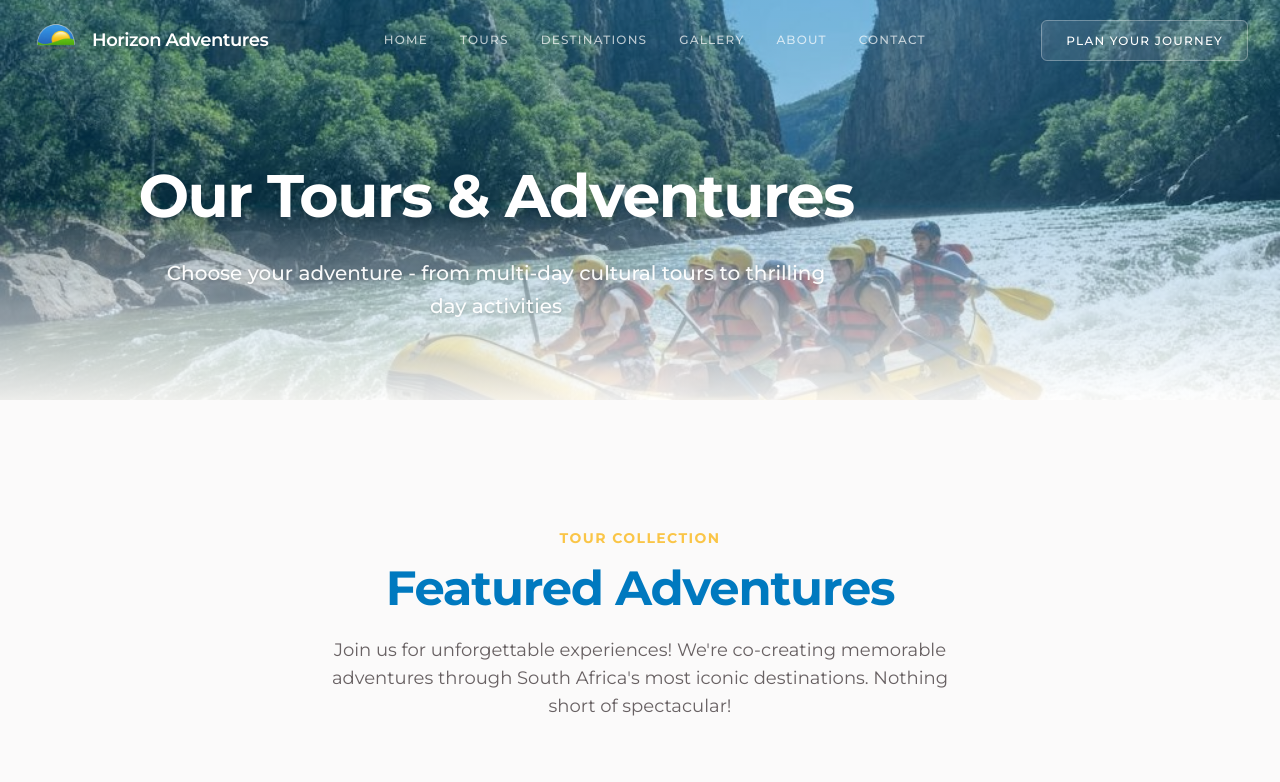
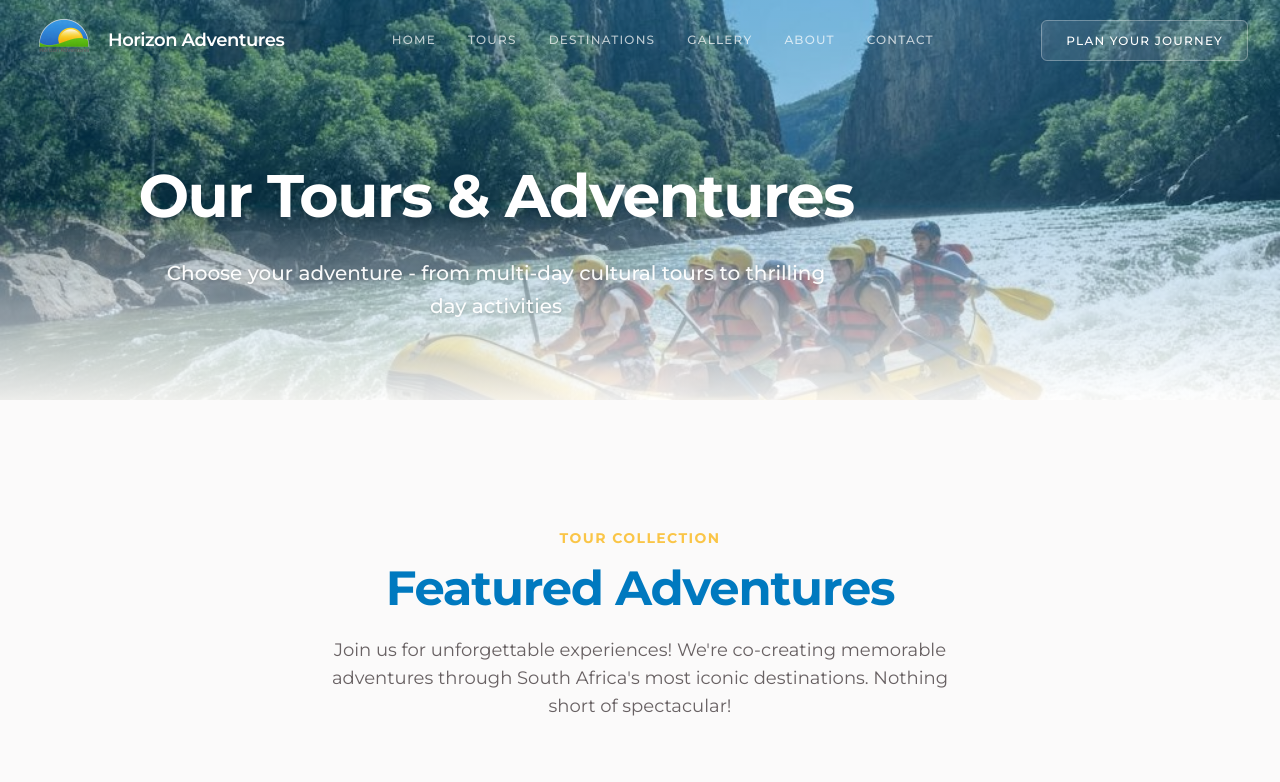
Before and after one commit to Lethabo-T-Molefe/horizon-adventures, a Next.js app: page /tours in a window 1280 px wide. Shown: the top 782 px of the page. Built offline with nearby package versions, Linux system fonts and the light colour scheme.

Commit message:
Fixed logo size in navbar and footer

```diff
--- a/components/animated-trip-types.tsx
+++ b/components/animated-trip-types.tsx
@@ -78,7 +78,7 @@ export const AnimatedTripTypes = ({
                       z: isActive(index) ? 0 : -100,
                       rotate: isActive(index) ? 0 : rotation,
                       zIndex: isActive(index)
-                        ? 999
+                        ? 10
                         : tripTypes.length + 2 - index,
                       y: isActive(index) ? [0, -80, 0] : 0,
                     }}
--- a/components/footer.tsx
+++ b/components/footer.tsx
@@ -9,7 +9,7 @@ export function Footer() {
           {/* Brand */}
           <div className="sm:col-span-2 lg:col-span-2">
             <div className="flex items-center gap-3 mb-4">
-              <Image src="/images/image.png" alt="Horizon Adventures" width={50} height={50} className="w-12 h-12" />
+              <Image src="/images/image.png" alt="Horizon Adventures" width={64} height={64} className="w-16 h-16" />
               <h3 className="text-xl tracking-tight font-semibold">Horizon Adventures</h3>
             </div>
             <p className="text-primary-foreground/80 leading-relaxed max-w-md mb-4">
--- a/components/navbar.tsx
+++ b/components/navbar.tsx
@@ -107,9 +107,9 @@ const Navbar = () => {
             <Image
               src="/images/image.png"
               alt="Horizon Adventures"
-              width={48}
-              height={48}
-              className="h-12 w-auto"
+              width={64}
+              height={64}
+              className="h-16 w-auto"
             />
             <span className={`text-lg font-semibold tracking-tight transition-colors duration-300 hidden sm:block ${
               isScrolled ? "text-foreground" : "text-white"
@@ -234,9 +234,9 @@ const Navbar = () => {
               <Image
                 src="/images/image.png"
                 alt="Horizon Adventures"
-                width={48}
-                height={48}
-                className="h-12 w-auto"
+                width={64}
+                height={64}
+                className="h-16 w-auto"
               />
               <h2 className="text-2xl font-bold text-gray-900">
                 Horizon Adventures
--- a/components/trip-types-showcase.tsx
+++ b/components/trip-types-showcase.tsx
@@ -41,7 +41,7 @@ const tripTypes = [
 
 export function TripTypesShowcase() {
   return (
-    <section id="trip-types" className="py-12 sm:py-16 md:py-20 lg:py-32 bg-muted/30">
+    <section id="trip-types" className="relative py-12 sm:py-16 md:py-20 lg:py-32 bg-muted/30 z-10">
       <div className="container mx-auto px-4 sm:px-6 lg:px-12">
         <div className="mb-8 sm:mb-12 md:mb-16 text-center">
           <p className="text-xs sm:text-sm tracking-widest uppercase text-accent font-bold mb-3 sm:mb-4">
```
